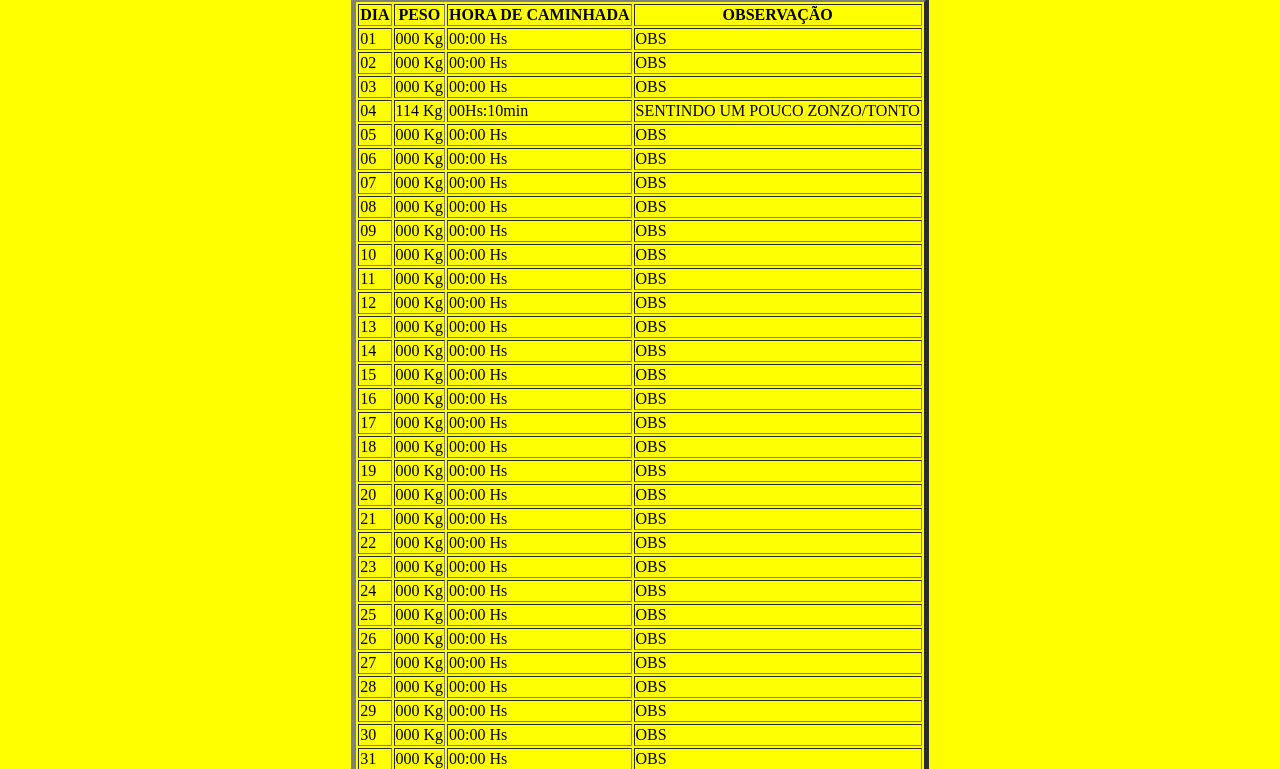
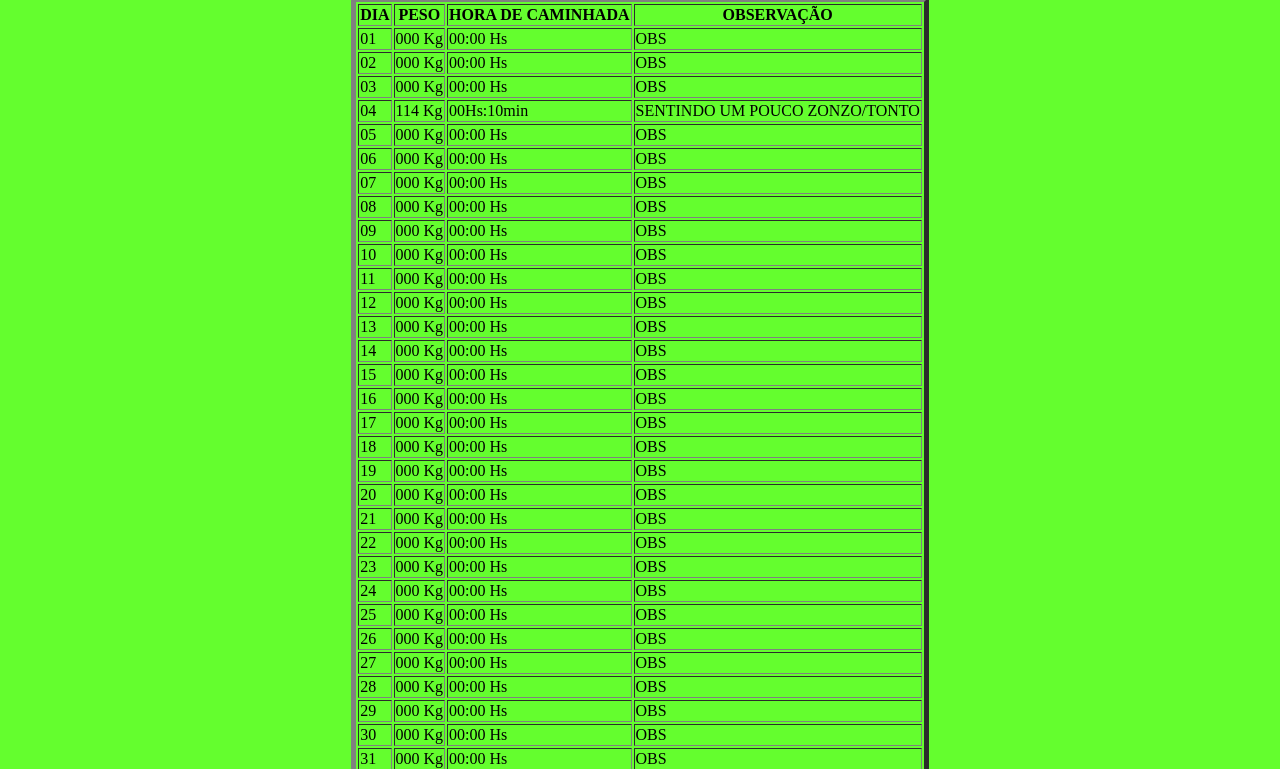
Before and after one commit to santos246/TABELA-MINHA-CAMINHADA, a plain HTML site: page index.html in a window 1280 px wide. Shown: the part 156-925 px from the top of the page. Drawn offline with Linux system fonts and the light colour scheme.

Commit message:
Update index.html

```diff
--- a/index.html
+++ b/index.html
@@ -244,4 +244,4 @@
 <!--------------------------------------------------------------------------------------->
 <hr/>
 <!--------------------------------------------------------------------------------------->
-<body bgcolor="#FFFF00">
+<body bgcolor="#64FE2E">
```
